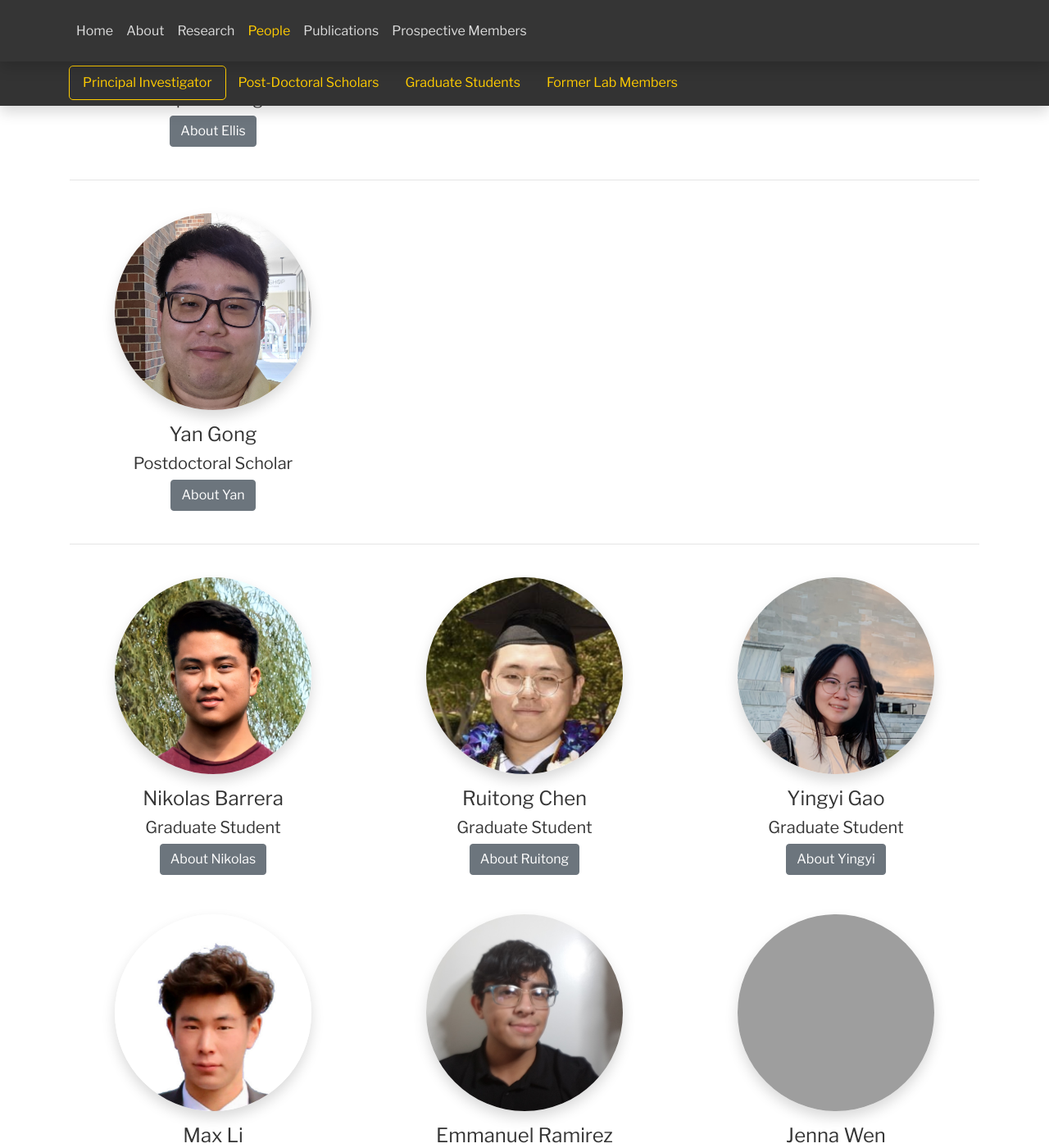
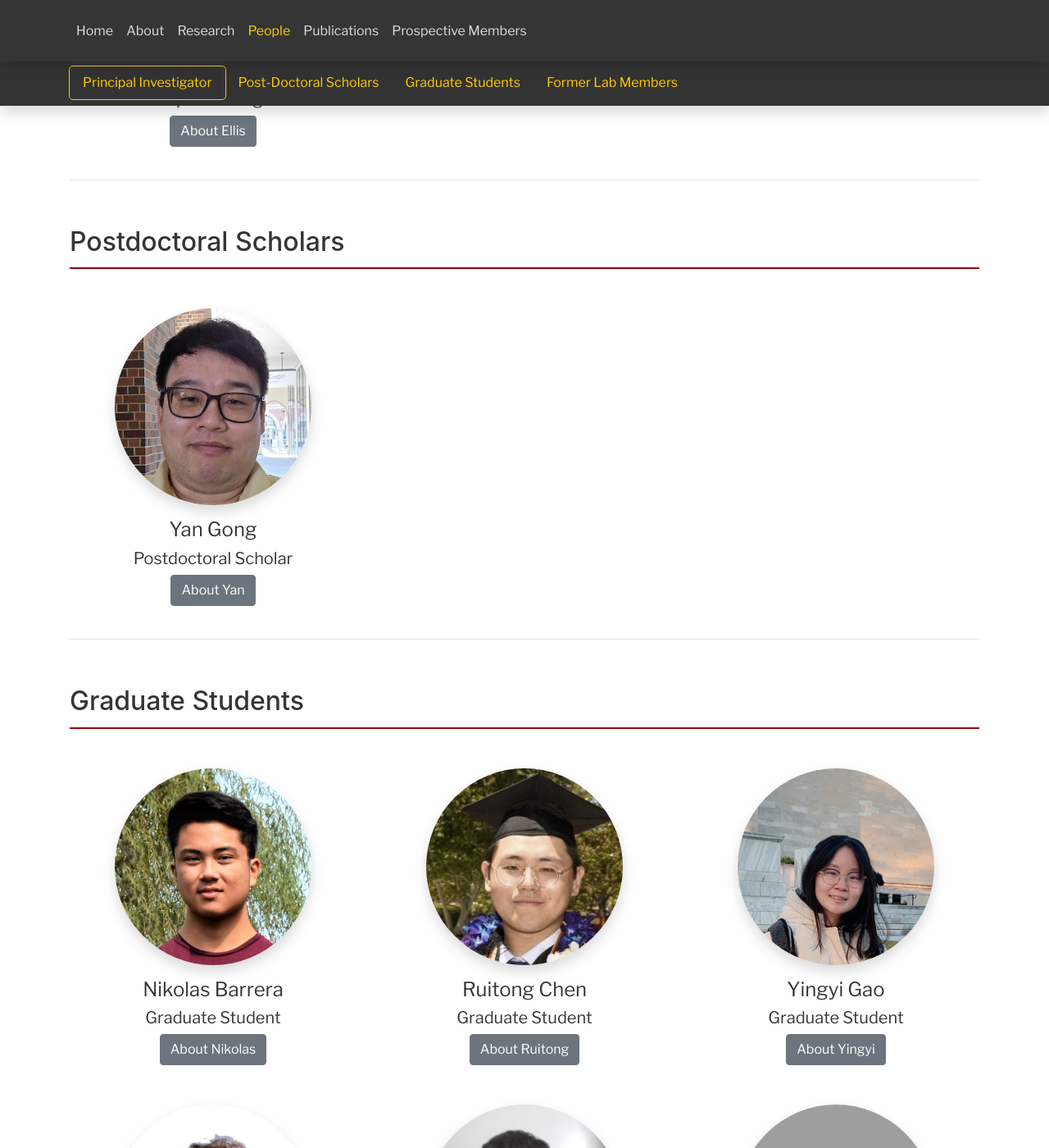
Before and after one commit to uscbiomems/uscbiomems.github.io, a Jekyll site: the page built from people.html, in a window 1280 px wide and 1400 px high, scrolled down 515 px. Shown: the whole window at 82% size. Built offline with Jekyll 4.4.1, drawn with Linux system fonts in a browser that asks for light colours; grey boxes are pictures that could not be loaded.

Commit message:
Updated people formatting

```diff
--- a/_includes/header.html
+++ b/_includes/header.html
@@ -1,6 +1,8 @@
 <!DOCTYPE html>
 <html>
+
 <head>
+  <link rel="icon" type="image/png" href="/images/favicon.png">
   <title>{{ page.title }}</title>
   <meta charset="utf-8">
   <meta name="viewport" content="width=device-width, initial-scale=1">
--- a/css/custom.css
+++ b/css/custom.css
@@ -265,3 +265,27 @@ section:before {
   max-height: 25rem;
   margin: 1rem;
 }
+
+/* People titles
+-------------------------------------------------- */
+/* People page section headings */
+.people-section-heading {
+    width: 100%;
+    margin: 2.5rem 0 1.5rem;
+}
+
+.people-section-heading h2 {
+    margin: 0 0 0.75rem;
+    font-family: Inter, Arial, sans-serif;
+    font-size: 2rem;
+    font-weight: 500;
+    color: #353535;
+    text-align: left;
+}
+
+.people-section-heading hr {
+    width: 100%;
+    margin: 0;
+    border: 0;
+    border-top: 2px solid #990000;
+}
--- a/people.html
+++ b/people.html
@@ -96,9 +96,14 @@ active_prospective:
 
 <!-- POSTDOCS -->
 
-		<section id="postdoc">
-			<div class="row">
-
+<section id="postdoc">
+
+    <div class="people-section-heading">
+        <h2>Postdoctoral Scholars</h2>
+        <hr>
+    </div>
+
+    <div class="row">
 
 	<!-- YAN -->
 			<div class="col-lg-4">
@@ -153,8 +158,15 @@ active_prospective:
 </section>
 
 <!-- GRADSTUDENTS (ordered alphabetically by last name) -->
+
 <section id="gradstudents">
-	<div class="row">
+
+    <div class="people-section-heading">
+        <h2>Graduate Students</h2>
+        <hr>
+    </div>
+
+    <div class="row">
 	<!-- NICK -->
 
 				<div class="col-lg-4">
@@ -446,7 +458,15 @@ active_prospective:
 <!-- FORMER LAB MEMBERS -->
 
 <section id="alumni">
-	<div class="row">
+
+    <div class="people-section-heading">
+        <h2>Former Lab Members</h2>
+        <hr>
+    </div>
+
+    <div class="row">
+
+
 	<!-- QUENTIN -->
 	<div class="col-lg-4">
 		<!-- <img class="rounded-circle shadow headshot" src="{{ site.baseurl }}images/people/quentinrezard_april.jpeg" alt="Quentin Rezard" >	-->
```
Also changed, not shown: images/favicon.png (added).
